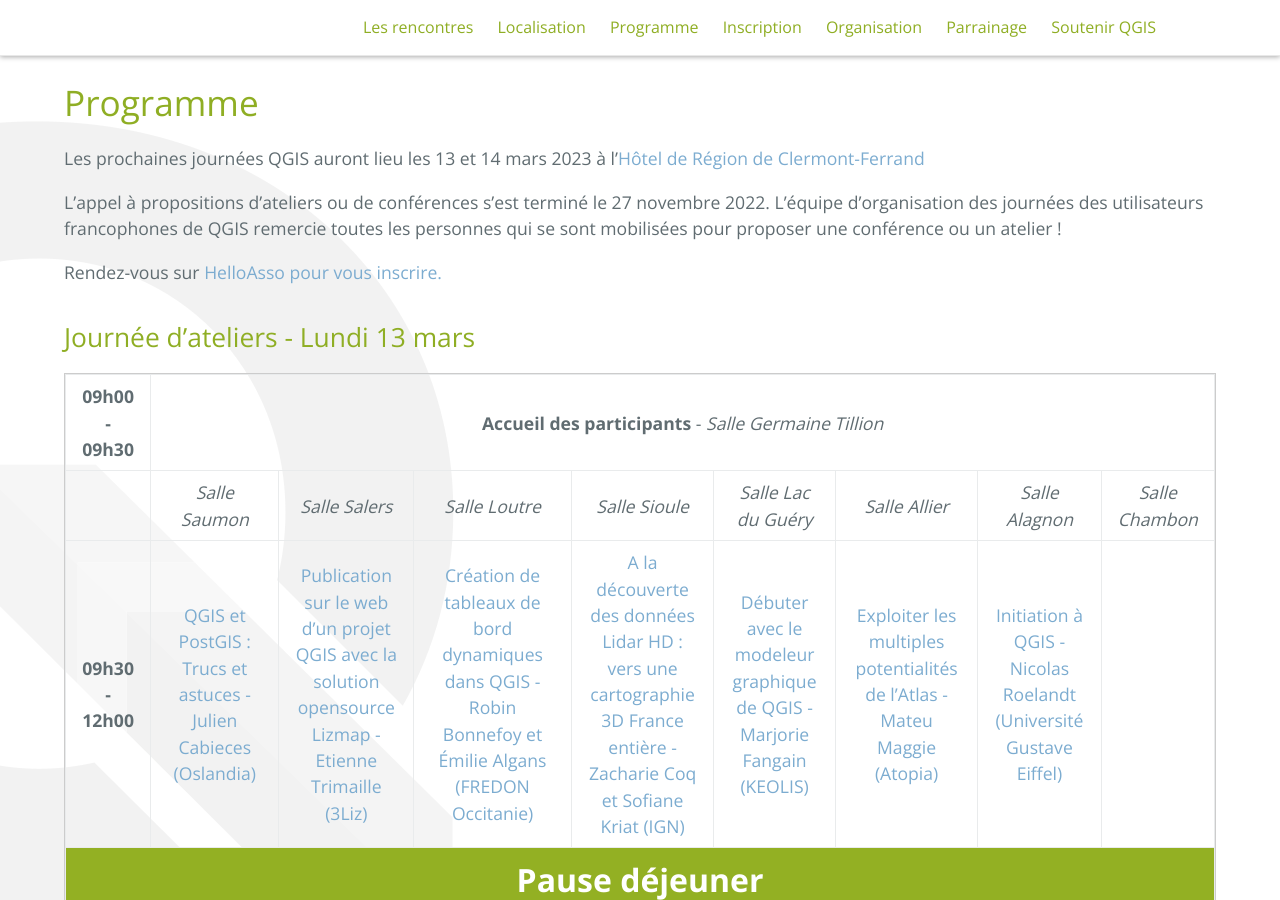
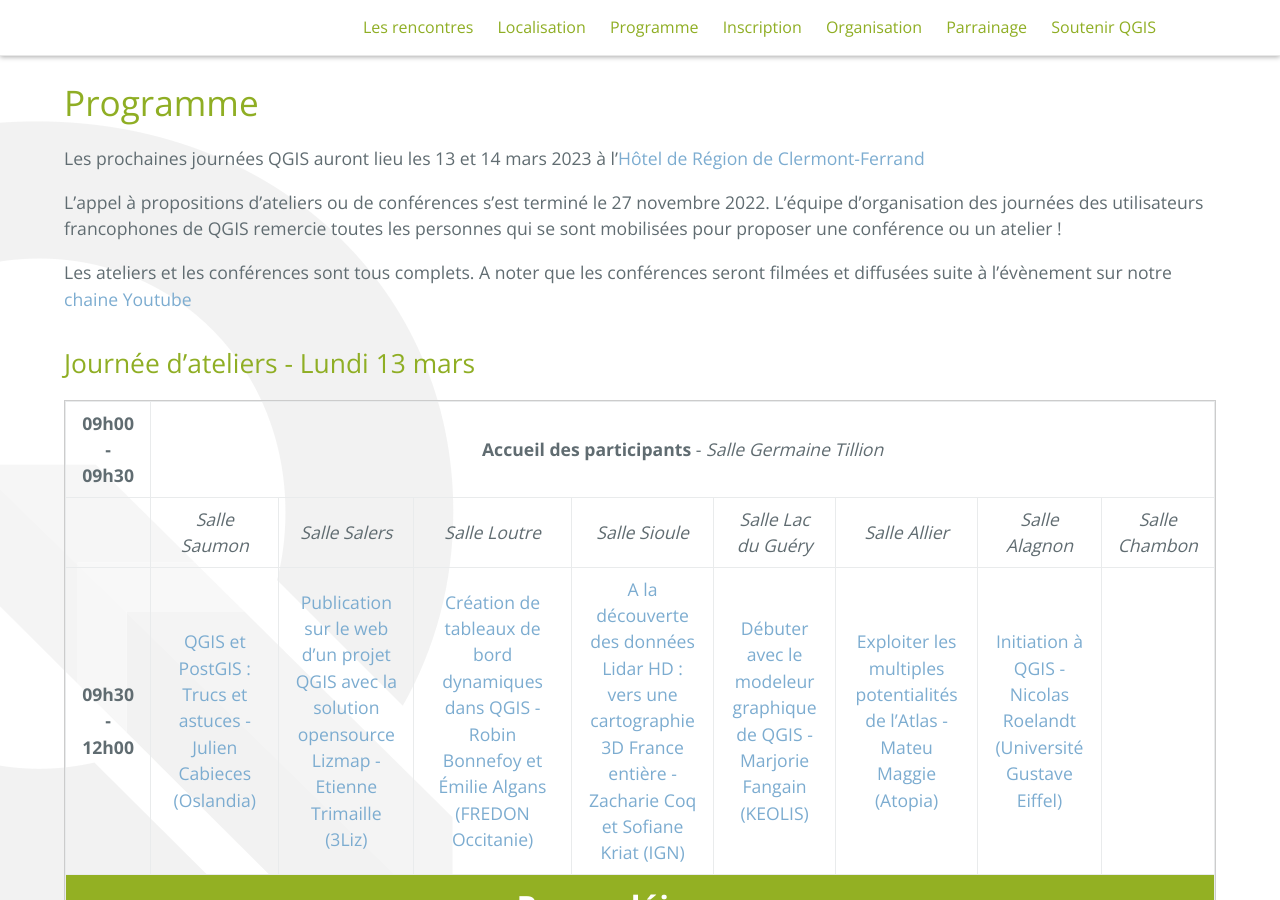
Before and after one commit to OSGeo-fr/QGIS-conf-fr-website, a Jekyll site: the page built from z20_programme.md, in a window 1280 px wide and 900 px high, scrolled down 367 px. Built offline with Jekyll 4.4.1, drawn with Linux system fonts in a browser that asks for light colours.

Commit message:
fin des inscriptions

```diff
--- a/z20_programme.md
+++ b/z20_programme.md
@@ -9,7 +9,8 @@ Les prochaines journées QGIS auront lieu les 13 et 14 mars 2023 à l'[Hôtel de
 
 L'appel à propositions d'ateliers ou de conférences s'est terminé le 27 novembre 2022. L'équipe d'organisation des journées des utilisateurs francophones de QGIS remercie toutes les personnes qui se sont mobilisées pour proposer une conférence ou un atelier !
 
-Rendez-vous sur <a href="https://www.helloasso.com/associations/osgeo-fr/evenements/journee-utilisateur-qgis-francophone-2023-2">HelloAsso pour vous inscrire.</a>
+Les ateliers et les conférences sont tous complets.
+A noter que les conférences seront filmées et diffusées suite à l'évènement sur notre [chaine Youtube](https://www.youtube.com/@qgisfr8230/playlists)
 
 ## Journée d'ateliers - Lundi 13 mars
 
```
